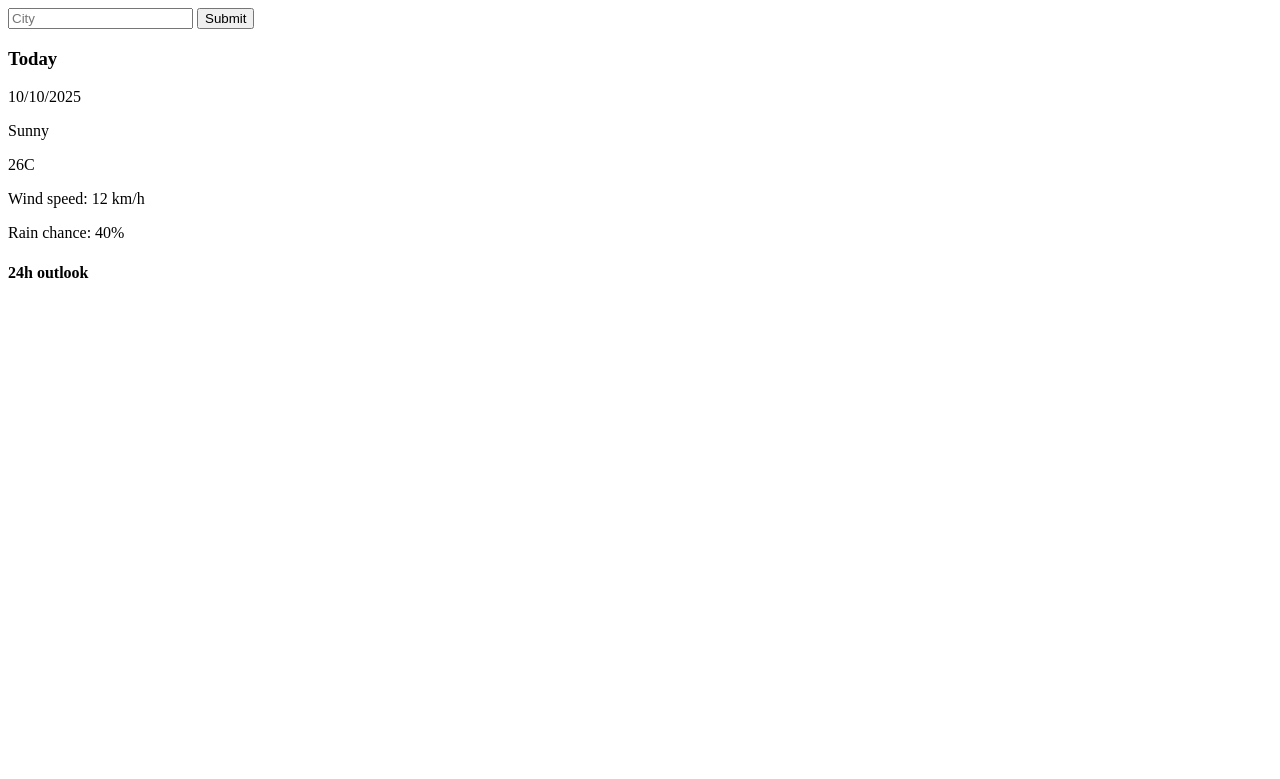
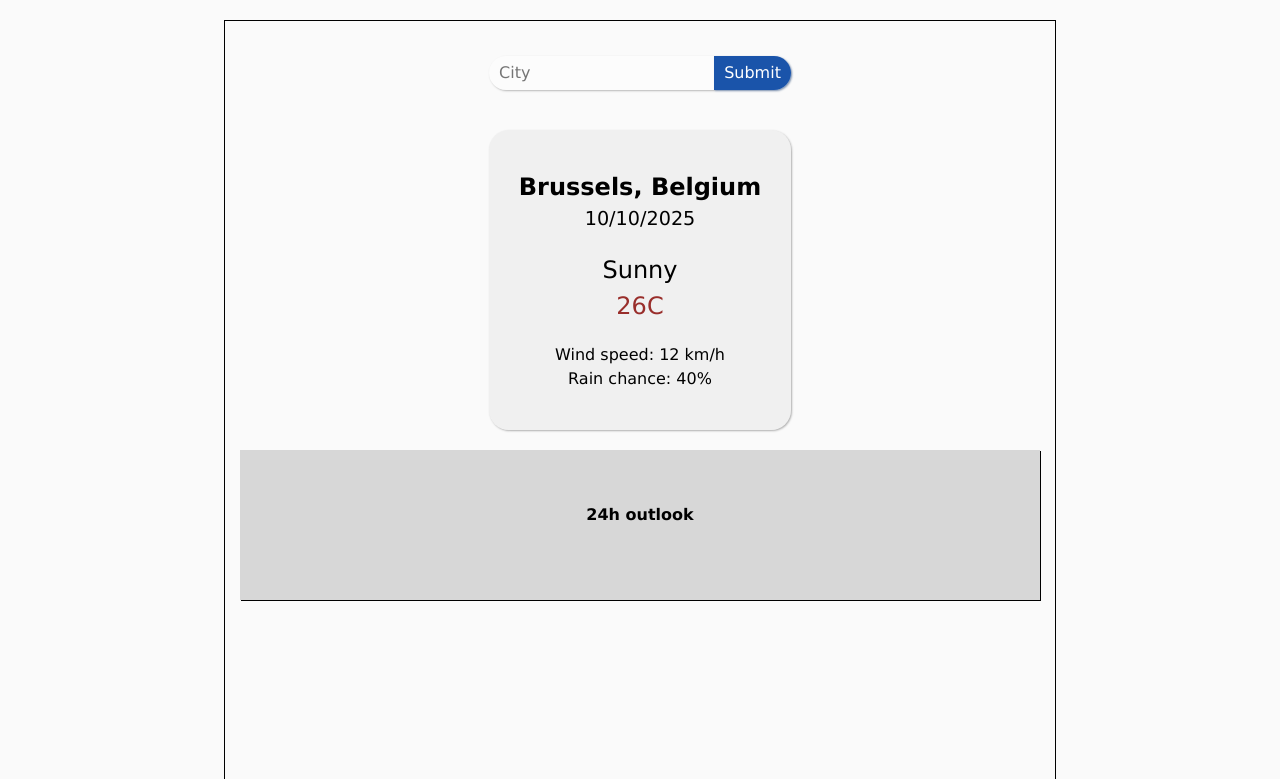
Before and after one commit to jdevillet/weather-app-js, a plain HTML site: page index.html in a window 1280 px wide. Shown: the top 779 px of the page. Drawn offline with Linux system fonts and the light colour scheme.

Commit message:
feat : CSS basic; refactor : HTML structure modified classnames

```diff
--- a/index.html
+++ b/index.html
@@ -5,25 +5,29 @@
   <meta charset="UTF-8">
   <meta name="viewport" content="width=device-width, initial-scale=1.0">
   <title>Weather App JS</title>
+  <link rel="stylesheet" href="style.css">
 </head>
 
 <body>
   <div class="app-container">
     <div class="app-header">
       <form action="#">
-        <input type="text" placeholder="City">
-        <input type="submit">
+        <input id="searchBar" type="text" placeholder="City">
+        <input id="submitBtn" type="submit">
       </form>
     </div>
+
     <div class="app-body">
       <div class="weather-card">
-        <h3>Today</h3>
-        <p id="todayDate">10/10/2025</p>
+        <div class="card-header">
+          <h3 class="location">Brussels, Belgium</h3>
+          <p class="today-date">10/10/2025</p>
+        </div>
 
         <div class="weather-temp">
-          <p id="todayWeather">Sunny</p>
+          <p class="today-weather">Sunny</p>
           <div class="weather-img"></div>
-          <p id="todayTemp">26C</p>
+          <p class="today-temperature">26C</p>
         </div>
 
         <div class="weather-details">
@@ -34,9 +38,13 @@
 
       <div class="forecast-container">
         <h4>24h outlook</h4>
+        <div class="mini-weather-cards-container">
+
+        </div>
       </div>
     </div>
   </div>
 </body>
+<script src="index.js"></script>
 
 </html>
--- /dev/null
+++ b/style.scss
@@ -0,0 +1,171 @@
+//=====================
+// Variables
+//=====================
+
+$background-color: #fafafa;
+$primary-color: #c6538c;
+$secondary-color: #c6538c;
+$font-color: rgb(17, 17, 17);
+// temperature colors
+$normal-temp-color: #c1d12e;
+$warm-temp-color: #992e2b;
+$cold-temp-color: #1a69aa;
+
+// details colors
+$details-text-color: rgb(39, 40, 102);
+
+//=====================
+// Reset
+//=====================
+* {
+  box-sizing: border-box;
+  margin: 0;
+  padding: 0;
+  font-family: inherit;
+}
+
+html {
+  line-height: 1.5;
+  -webkit-text-size-adjust: 100%;
+}
+
+body {
+  min-height: 100vh;
+  text-rendering: optimizeSpeed;
+  font-family: Verdana, sans-serif;
+  background: $background-color;
+  display: flex;
+  justify-content: center;
+}
+
+img,
+picture,
+video,
+canvas,
+svg {
+  display: block;
+  max-width: 100%;
+}
+
+input,
+button,
+textarea,
+select {
+  font: inherit;
+  color: inherit;
+  background: none;
+  border: none;
+  outline: none;
+}
+
+a {
+  text-decoration: none;
+  color: inherit;
+}
+
+ul,
+ol {
+  list-style: none;
+}
+
+button {
+  cursor: pointer;
+}
+
+//=====================
+// App style
+//=====================
+.app-container {
+  max-width: 1260px;
+  display: flex;
+  flex-direction: column;
+  align-items: center;
+  //  delete
+  border: 1px solid black;
+  margin: 20px 0;
+  padding: 15px;
+
+  .app-header {
+    padding: 20px;
+    form {
+      background: rgba(255, 255, 255, 0.377);
+      border-radius: 20px;
+      box-shadow: 1px 1px 2px 0px rgba(73, 73, 73, 0.37);
+      #searchBar {
+        color: $font-color;
+        padding: 5px 10px;
+      }
+      #submitBtn {
+        background: rgb(26, 84, 170);
+        color: white;
+        border-radius: 0 20px 20px 0;
+        padding: 5px 10px;
+        box-shadow: 1px 1px 2px 0px rgba(26, 84, 170, 0.356);
+        cursor: pointer;
+      }
+    }
+  }
+
+  .app-body {
+    width: 100%;
+    display: flex;
+    flex-direction: column;
+    text-align: center;
+    align-items: center;
+
+    .weather-card {
+      display: flex;
+      flex-direction: column;
+      margin: 20px 0;
+      padding: 30px;
+      background: #e0e0e065;
+      border-radius: 20px;
+      justify-content: space-around;
+      min-height: 300px;
+      max-width: 400px;
+      box-shadow: 1px 1px 2px 0px rgba(44, 44, 44, 0.356);
+      .card-header {
+        .location {
+          font-size: 1.5rem;
+        }
+        .today-date {
+          font-size: 1.2rem;
+        }
+      }
+      .weather-temp {
+        .today-weather {
+          font-size: 1.5rem;
+        }
+        .weather-img {
+        }
+        .today-temperature {
+          color: $warm-temp-color;
+          font-size: 1.5rem;
+        }
+      }
+
+      .weather-details {
+        .details {
+          .wind-speed {
+          }
+          .rain-chance {
+          }
+        }
+      }
+    }
+    .forecast-container {
+      background: rgba(167, 167, 167, 0.432);
+      min-width: 800px;
+      box-shadow: 1px 1px 0 0 black;
+      min-height: 150px;
+      display: flex;
+      flex-direction: column;
+      justify-content: center;
+      h4 {
+      }
+      .mini-weather-cards-container {
+        margin: 10px;
+      }
+    }
+  }
+}
```
Also changed, not shown: style.css, 1 other file.
